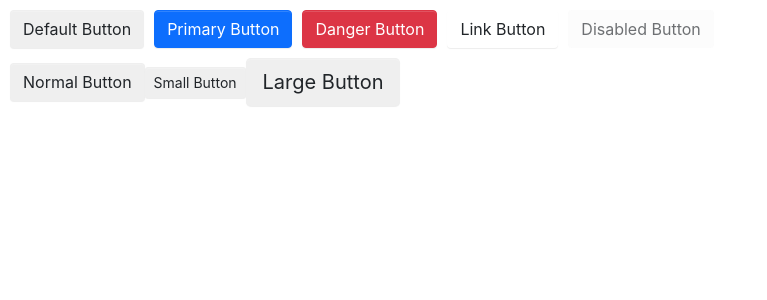
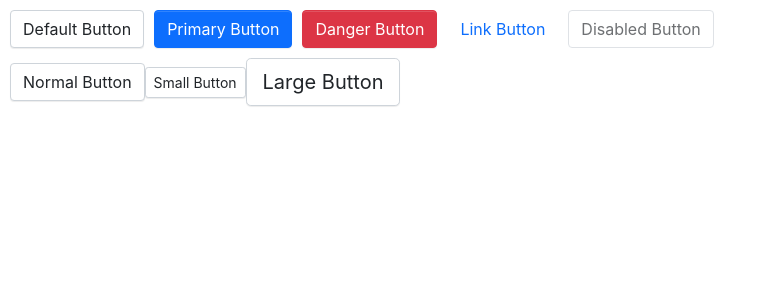
Before and after one commit to yty010706/react-ts-mock-antd, a React (Vite) app: page / in a window 1280 px wide. Shown: the top 300 px of the page, without its empty margins (0-767 px from the left). Built offline with nearby package versions, Linux system fonts and the light colour scheme.

Commit message:
Button coding

```diff
--- a/src/App.tsx
+++ b/src/App.tsx
@@ -1,4 +1,4 @@
-import Button, { ButtonSize, ButtonType } from '@/components/Button';
+import Button from '@/components/Button/index';
 
 function App() {
   return (
@@ -12,9 +12,9 @@ function App() {
         }}
       >
         <Button>Default Button</Button>
-        <Button btnType={ButtonType.Primary}>Primary Button</Button>
-        <Button btnType={ButtonType.Danger}>Danger Button</Button>
-        <Button btnType={ButtonType.Link} href="xx">
+        <Button btnType="primary">Primary Button</Button>
+        <Button btnType="danger">Danger Button</Button>
+        <Button btnType="link" href="xx">
           Link Button
         </Button>
         <Button disabled>Disabled Button</Button>
@@ -26,8 +26,8 @@ function App() {
         }}
       >
         <Button>Normal Button</Button>
-        <Button size={ButtonSize.Small}>Small Button</Button>
-        <Button size={ButtonSize.Large}>Large Button</Button>
+        <Button size="small">Small Button</Button>
+        <Button size="large">Large Button</Button>
       </div>
     </>
   );
--- /dev/null
+++ b/src/components/Alert/alert.tsx
@@ -0,0 +1,5 @@
+const Alert: React.FC = () => {
+  return <></>;
+};
+
+export default Alert;
--- /dev/null
+++ b/src/components/Alert/index.tsx
@@ -0,0 +1,2 @@
+import Alert from './alert';
+export default Alert;
--- a/src/components/Button/_style.scss
+++ b/src/components/Button/_style.scss
@@ -35,6 +35,33 @@
   @include button-style($danger, $danger, $white)
 }
 
+.btn-link {
+  font-weight: normal;
+  color: $btn-link-color;
+  text-decoration: $link-decoration;
+  box-shadow: none;
+
+  &:hover {
+    color: $btn-link-hover-color;
+    text-decoration: $link-hover-decoration;
+  }
+
+  &:focus {
+    color: $btn-link-hover-color;
+    text-decoration: $link-hover-decoration;
+    box-shadow: none;
+  }
+
+  &:disabled {
+    color: $btn-link-disabled-color;
+    text-decoration: $link-hover-decoration;
+  }
+}
+
+.btn-default {
+  @include button-style($white, $gray-400, $body-color, $white, $primary, $primary)
+}
+
 .btn-large {
   @include button-size($btn-padding-y-lg, $btn-padding-x-lg, $btn-font-size-lg, $btn-border-radius-lg);
 }
--- /dev/null
+++ b/src/components/Button/button.tsx
@@ -0,0 +1,49 @@
+import classNames from 'classnames';
+import React from 'react';
+
+export type ButtonSize = 'small' | 'large';
+export type ButtonType = 'primary' | 'danger' | 'link' | 'default';
+
+interface BaseButtonProps {
+  className?: string;
+  btnType?: ButtonType;
+  size?: ButtonSize;
+  children?: React.ReactNode;
+}
+type ButtonProps = Partial<
+  BaseButtonProps &
+    React.ButtonHTMLAttributes<HTMLElement> &
+    React.LinkHTMLAttributes<HTMLElement>
+>;
+const Button: React.FC<ButtonProps> = props => {
+  const {
+    btnType = 'default',
+    size,
+    disabled = false,
+    className,
+    children,
+    href,
+    ...restProps
+  } = props;
+  const classes = classNames('btn', className, {
+    [`btn-${btnType}`]: btnType,
+    [`btn-${size}`]: size,
+    ['disabled']: btnType === 'link' && disabled,
+  });
+
+  if (btnType === 'link' && href)
+    return (
+      <a href={href} className={classes} {...restProps}>
+        {children}
+      </a>
+    );
+  else {
+    return (
+      <button className={classes} disabled={disabled} {...restProps}>
+        {children}
+      </button>
+    );
+  }
+};
+
+export default Button;
--- a/src/components/Button/index.tsx
+++ b/src/components/Button/index.tsx
@@ -1,53 +1,2 @@
-import classNames from 'classnames';
-
-export const enum ButtonSize {
-  Small = 'small',
-  Large = 'large',
-}
-export const enum ButtonType {
-  Primary = 'primary',
-  Danger = 'danger',
-  Link = 'link',
-  Default = 'default',
-}
-
-interface BaseButtonProps {
-  className?: string;
-  disabled?: boolean;
-  btnType?: ButtonType;
-  size?: ButtonSize;
-  children?: React.ReactNode;
-  href?: string;
-}
-
-const Button: React.FC<BaseButtonProps> = props => {
-  const {
-    btnType = ButtonType.Default,
-    size,
-    disabled = false,
-    className,
-    children,
-    href,
-  } = props;
-  console.log(props);
-  const classes = classNames('btn', className, {
-    [`btn-${btnType}`]: btnType !== ButtonType.Default,
-    [`btn-${size}`]: size,
-    ['disabled']: btnType === ButtonType.Link && disabled,
-  });
-  if (btnType === ButtonType.Link && href)
-    return (
-      <a href={href} className={classes}>
-        {children}
-      </a>
-    );
-  else {
-    return (
-      <button className={classes} disabled={disabled}>
-        {children}
-      </button>
-    );
-  }
-};
-
+import Button from './button';
 export default Button;
--- a/src/styles/_mixins.scss
+++ b/src/styles/_mixins.scss
@@ -1,22 +1,26 @@
+// 按钮尺寸
 @mixin button-size($padding-y, $padding-x, $font-size, $border-radius) {
   padding: $padding-y $padding-x;
   font-size: $font-size;
   border-radius: $border-radius;
 }
 
+// 按钮类型
 @mixin button-style($background,
   $border,
   $color,
   $hover-background: lighten($background, 7.5%),
-  $hover-border: lighten($border, 7.5%)) {
+  $hover-border: lighten($border, 7.5%),
+  $hover-color: $color) {
+
   background-color: $background;
   border-color: $border;
   color: $color;
 
   &:hover {
     background-color: $hover-background;
-    border-color: $hover-background;
-    color: $color;
+    border-color: $hover-border;
+    color: $hover-color;
   }
 
   &:focus,
@@ -24,4 +28,11 @@
     outline: none;
     box-shadow: 0 0 0 0.2rem rgba($hover-background, 0.5);
   }
+
+  &:disabled,
+  &[disabled] {
+    color: $color;
+    background: $background;
+    border-color: $border;
+  }
 }
--- a/vite.config.ts
+++ b/vite.config.ts
@@ -11,4 +11,17 @@ export default defineConfig({
       '@components': resolve(__dirname, 'src/components'),
     },
   },
+  css: {
+    preprocessorOptions: {
+      scss: {
+        quietDeps: true, // 隐藏依赖中的弃用警告
+        silenceDeprecations: [
+          'color-functions',
+          'import',
+          'global-builtin',
+          'slash-div',
+        ], // 静默特定的弃用警告
+      },
+    },
+  },
 });
```
Also changed, not shown: src/components/Alert/_style.scss (added). Lines whose indentation alone changed are shown as unchanged.
